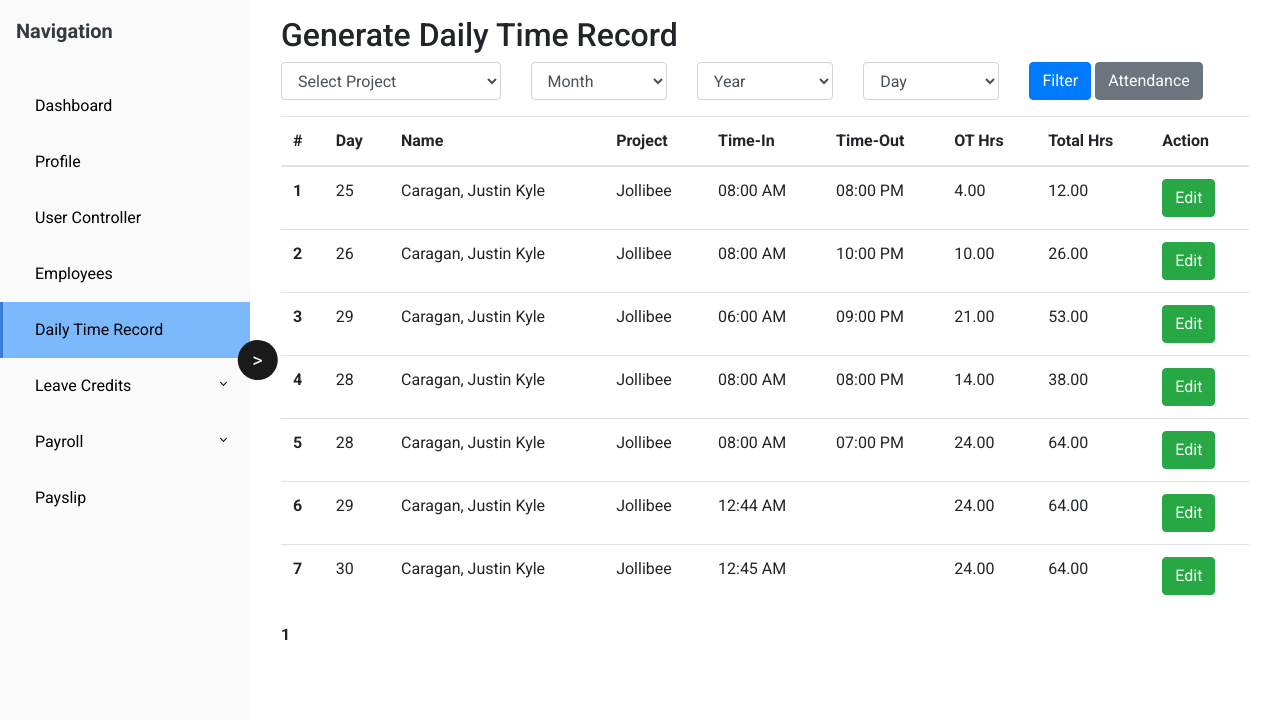
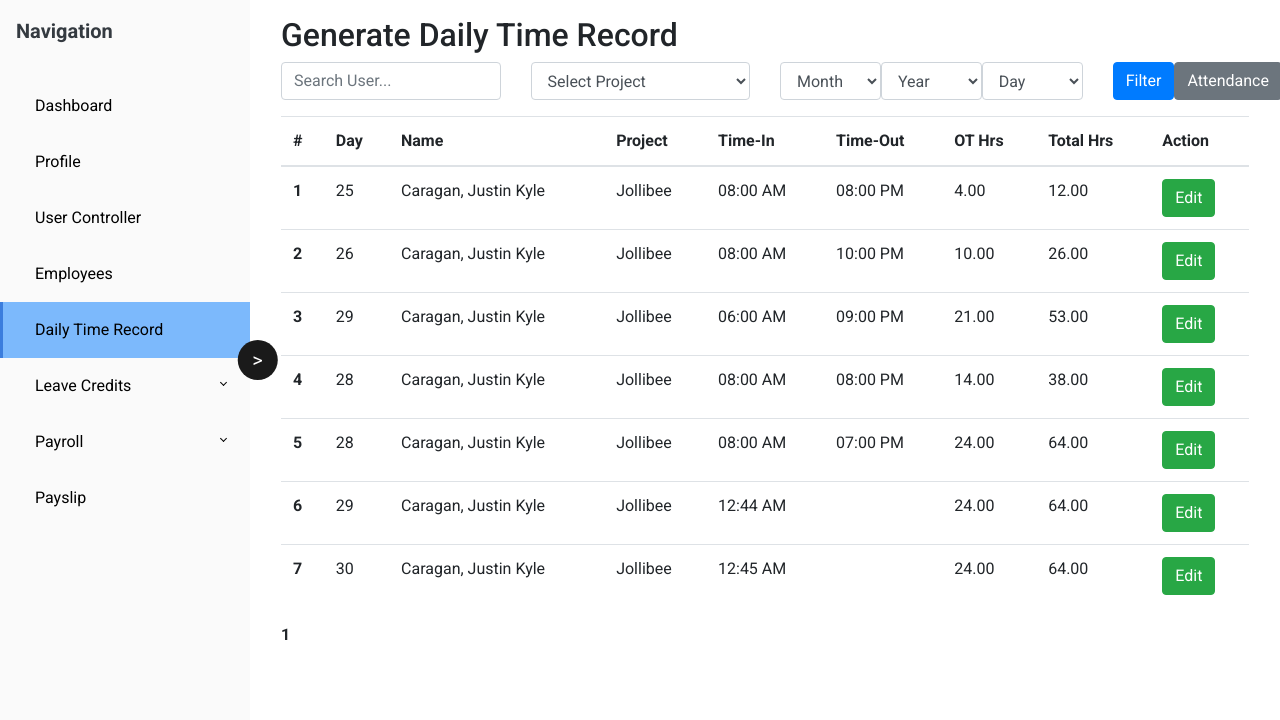
Before and after one commit to Fumuwah/GM3Final, a PHP site: page /dtr.php in a window 1280 px wide. Shown: the part 80-800 px from the top of the page. Run offline with PHP 8.4, Linux system fonts and the light colour scheme; a user stored in the database is signed in; data comes from the database, SQL or seed files in the repository; data that the repository does not hold is empty.

Commit message:
add search feature on dtr, fix minimal bugs

```diff
--- a/about.php
+++ b/about.php
@@ -6,7 +6,7 @@ if (!isset($_SESSION['role_name']) || !isset($_SESSION['employee_id'])) {
   exit();
 }
 
-$role = $_SESSION['role'];
+// $role = $_SESSION['role'];
 $employee_id = $_SESSION['employee_id'];
 
 include('database.php'); // Replace with your actual database connection file
--- a/dtr.php
+++ b/dtr.php
@@ -22,7 +22,7 @@ $records_per_page = 10;
 $current_page = isset($_GET['page']) ? (int)$_GET['page'] : 1;
 $offset = ($current_page - 1) * $records_per_page;
 
-$project_filter = $_POST['project_name'] ?? '';
+$search_user = $_POST['search_user'] ?? '';
 $month_filter = $_POST['month'] ?? '';
 $year_filter = $_POST['year'] ?? '';
 $day_filter = $_POST['day'] ?? '';
@@ -30,7 +30,8 @@ $day_filter = $_POST['day'] ?? '';
 $query_projects = "SELECT project_name FROM projects";
 $result_projects = mysqli_query($conn, $query_projects) or die("Error fetching projects: " . mysqli_error($conn));
 
-function getRoleBasedQuery($role_name, $employee_id) {
+function getRoleBasedQuery($role_name, $employee_id)
+{
     if ($role_name === 'super admin') {
         $query = "
             SELECT d.*, e.lastname, e.firstname, p.project_name
@@ -58,6 +59,7 @@ function getRoleBasedQuery($role_name, $employee_id) {
 
 $query_today = getRoleBasedQuery($role_name, $employee_id);
 
+if (!empty($search_user)) $query_today .= " AND e.firstname LIKE ? OR e.middlename LIKE ? OR e.lastname LIKE ?";
 if (!empty($project_filter)) $query_today .= " AND p.project_name = ?";
 if (!empty($month_filter)) $query_today .= " AND d.month = ?";
 if (!empty($year_filter)) $query_today .= " AND d.year = ?";
@@ -66,18 +68,23 @@ if (!empty($day_filter)) $query_today .= " AND d.day = ?";
 $query_today .= " LIMIT ? OFFSET ?";
 
 $stmt = $conn->prepare($query_today);
-
+// die($query_today);
 $params = [];
 if ($role_name !== 'super admin') {
     $params[] = $employee_id;
 }
+if (!empty($search_user)){
+    $params[] = "%{$search_user}%";
+    $params[] = "%{$search_user}%";
+    $params[] = "%{$search_user}%";
+};
 if (!empty($project_filter)) $params[] = $project_filter;
 if (!empty($month_filter)) $params[] = $month_filter;
 if (!empty($year_filter)) $params[] = $year_filter;
 if (!empty($day_filter)) $params[] = $day_filter;
 $params[] = $records_per_page;
 $params[] = $offset;
-
+// die(json_encode($params));
 if ($params) {
     $stmt->bind_param(str_repeat('s', count($params)), ...$params);
 }
@@ -121,6 +128,9 @@ $activePage = 'dtr';
             <form action="" method="POST">
                 <div class="form-group row">
                     <div class="col-sm-3">
+                        <input class="form-control" type="text" name="search_user" id="search_user" placeholder="Search User...">
+                    </div>
+                    <div class="col-sm-3">
                         <select name="project_name" id="project_name" class="form-control">
                             <option value="">Select Project</option>
                             <?php
@@ -131,7 +141,7 @@ $activePage = 'dtr';
                             ?>
                         </select>
                     </div>
-                                <div class="col-sm-2">
+                    <div class="col-sm-4 d-flex">
                         <select name="month" id="month" class="form-control">
                             <option value="">Month</option>
                             <?php for ($i = 1; $i <= 12; $i++) {
@@ -139,8 +149,6 @@ $activePage = 'dtr';
                                 echo "<option value='$i' $selected>" . date("F", mktime(0, 0, 0, $i, 10)) . "</option>";
                             } ?>
                         </select>
-                                </div>
-                                <div class="col-sm-2">
                         <select name="year" id="year" class="form-control">
                             <option value="">Year</option>
                             <?php for ($y = 2021; $y <= 2024; $y++) {
@@ -148,8 +156,6 @@ $activePage = 'dtr';
                                 echo "<option value='$y' $selected>$y</option>";
                             } ?>
                         </select>
-                                </div>
-                                <div class="col-sm-2">
                         <select name="day" id="day" class="form-control">
                             <option value="">Day</option>
                             <?php for ($d = 1; $d <= 31; $d++) {
@@ -158,7 +164,7 @@ $activePage = 'dtr';
                             } ?>
                         </select>
                     </div>
-                                <div class="col-sm-3">
+                    <div class="d-flex col-sm-2">
                         <button type="submit" class="btn btn-primary">Filter</button>
                         <a href="#" class="btn btn-secondary" id="attendance-btn">Attendance</a>
                     </div>
@@ -323,7 +329,9 @@ $activePage = 'dtr';
         attendanceModal.classList.remove('fade');
         attendanceModal.style.display = 'block';
 
-                    var philippinesTime = new Date().toLocaleString("en-US", { timeZone: "Asia/Manila" });
+        var philippinesTime = new Date().toLocaleString("en-US", {
+            timeZone: "Asia/Manila"
+        });
         var philippinesDateTime = new Date(philippinesTime);
 
         var year = philippinesDateTime.getFullYear();
@@ -357,14 +365,14 @@ $activePage = 'dtr';
         });
     });
 
-                $(document).ready(function () {
-                $('form').on('submit', function (e) {
+    $(document).ready(function() {
+        $('form').on('submit', function(e) {
             e.preventDefault();
             $.ajax({
                 url: 'submit_attendance.php',
                 type: 'POST',
                 data: $(this).serialize(),
-                        success: function (response) {
+                success: function(response) {
                     const res = JSON.parse(response);
                     let alertClass = '';
                     switch (res.status) {
@@ -385,17 +393,16 @@ $activePage = 'dtr';
                                 </div>
                             `);
                 },
-                        error: function () {
+                error: function() {
                     alert('An error occurred. Please try again.');
                 }
             });
         });
 
-                $('#attendance-modal').on('hidden.bs.modal', function () {
+        $('#attendance-modal').on('hidden.bs.modal', function() {
             $('.alert').remove();
             $('form')[0].reset();
         });
     });
-
 </script>
 <?php include './layout/footer.php'; ?>
--- a/users.php
+++ b/users.php
@@ -153,7 +153,7 @@ include './layout/header.php';
                             placeholder="Search User"
                             value="<?php echo htmlspecialchars($search); ?>">
                     </div>
-                    <div class="flex-end" style="">''
+                    <div class="flex-end" style="">
                         <button type="submit" class="btn btn-primary mb-2">Search</button>
                     </div>
                 </div>
```
Also changed, not shown: forgot_password.php (+26 -17 lines), generate_payroll_site.php (+3 -16 lines), leave-page.php (+0 -25 lines). Lines whose indentation alone changed are shown as unchanged.
